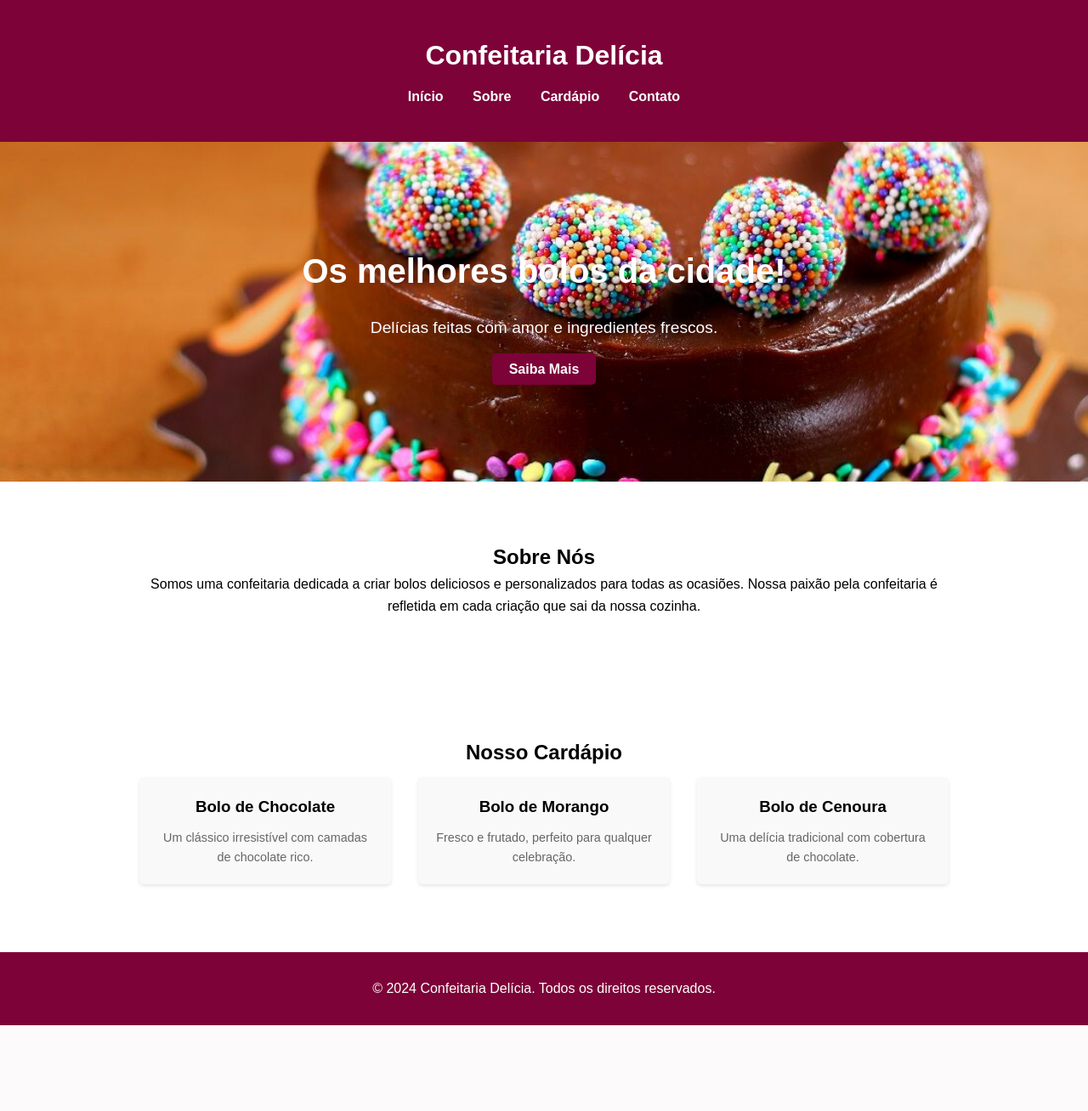
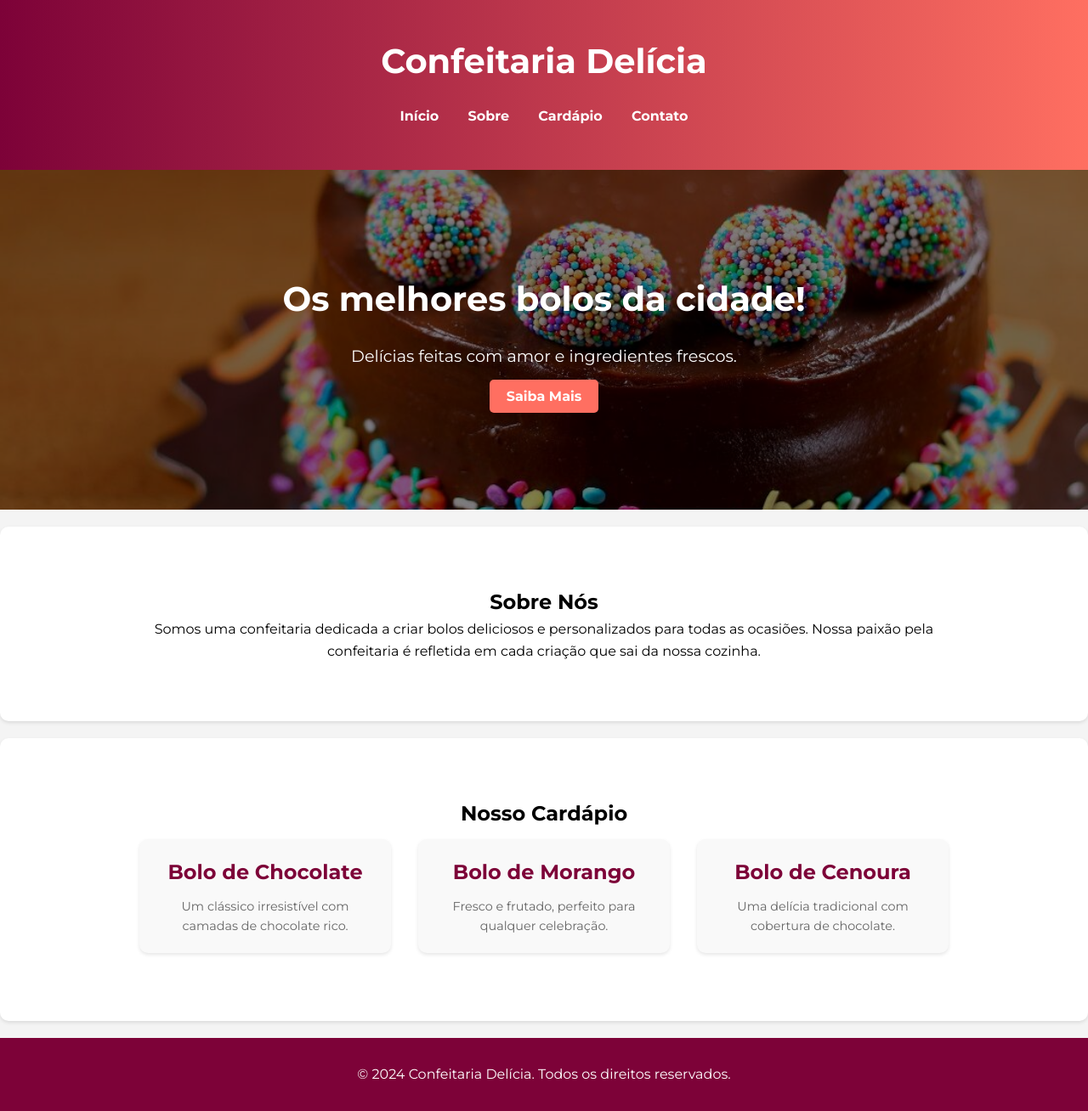
Before and after one commit to isabelamartins3/confeitaria, a Flask app: page / in a window 1280 px wide. Shown: the whole page at 85% size. Before the commit the page ends 1207 px from the top, so only its background shows below. Run offline with Flask 3, Linux system fonts and the light colour scheme.

Commit message:
Add files via upload

```diff
--- a/static/css/index.css
+++ b/static/css/index.css
@@ -1,3 +1,5 @@
+@import url('https://fonts.googleapis.com/css2?family=Montserrat:wght@400;700&display=swap');
+
 * {
     margin: 0;
     padding: 0;
@@ -5,8 +7,9 @@
 }
 
 body {
-    font-family: Arial, sans-serif;
+    font-family: 'Montserrat', Arial, sans-serif;
     line-height: 1.6;
+    background-color: #f4f4f4;
 }
 
 .container {
@@ -17,20 +20,23 @@ body {
 }
 
 header {
-    background-color: #7d0238;
+    background: linear-gradient(to right, #7d0238, #ff6f61);
     color: #fff;
     padding: 20px 0;
     box-shadow: 0 2px 4px rgba(0, 0, 0, 0.1);
+    text-align: center;
 }
 
 header h1 {
-    text-align: center;
     margin-bottom: 10px;
+    font-size: 2.5em;
+    font-weight: 700;
 }
 
 nav ul {
     list-style: none;
     text-align: center;
+    padding: 10px 0;
 }
 
 nav ul li {
@@ -54,11 +60,13 @@ nav ul li a:hover {
     color: #fff;
     padding: 100px 0;
     text-align: center;
+    box-shadow: inset 0 0 0 2000px rgba(0, 0, 0, 0.5);
 }
 
 .hero h2 {
     margin-bottom: 20px;
     font-size: 2.5em;
+    font-weight: 700;
 }
 
 .hero p {
@@ -67,23 +75,28 @@ nav ul li a:hover {
 }
 
 .cta-button {
-    background-color: #7d0238;
+    background-color: #ff6f61;
     color: #fff;
     padding: 10px 20px;
     text-decoration: none;
     font-weight: bold;
     border-radius: 5px;
-    transition: background-color 0.3s;
+    transition: background-color 0.3s, transform 0.3s;
 }
 
 .cta-button:hover {
     background-color: #e55a50;
+    transform: scale(1.05);
 }
 
 .about,
 .menu {
     padding: 50px 0;
     text-align: center;
+    background-color: #fff;
+    margin: 20px 0;
+    box-shadow: 0 2px 4px rgba(0, 0, 0, 0.1);
+    border-radius: 10px;
 }
 
 .menu-items {
@@ -98,11 +111,18 @@ nav ul li a:hover {
     margin: 10px;
     flex-basis: 30%;
     box-shadow: 0 2px 4px rgba(0, 0, 0, 0.1);
-    border-radius: 5px;
+    border-radius: 10px;
+    transition: transform 0.3s;
+}
+
+.menu-item:hover {
+    transform: translateY(-5px);
 }
 
 .menu-item h3 {
     margin-bottom: 10px;
+    font-size: 1.5em;
+    color: #7d0238;
 }
 
 .menu-item p {
@@ -143,6 +163,7 @@ nav ul li a:hover {
         flex-basis: 100%;
     }
 }
+
 
 .contact {
     padding: 2em 0;
```
